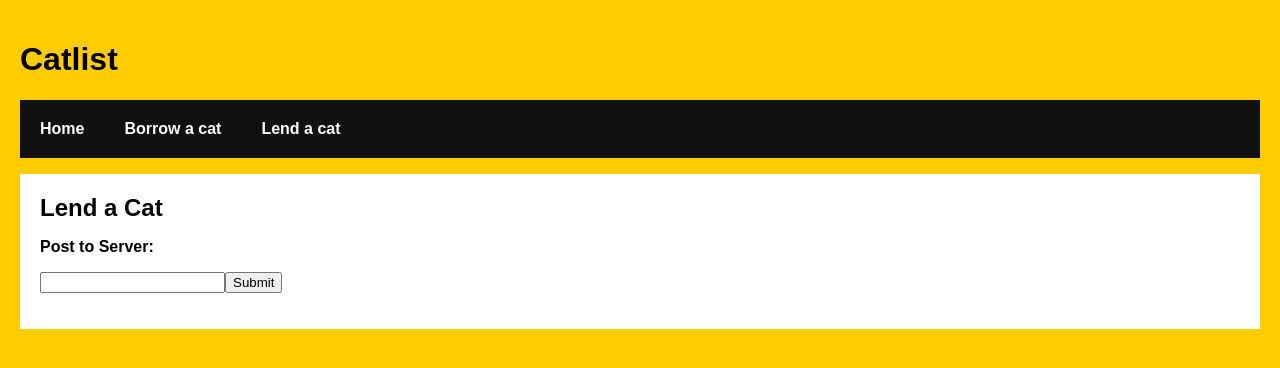
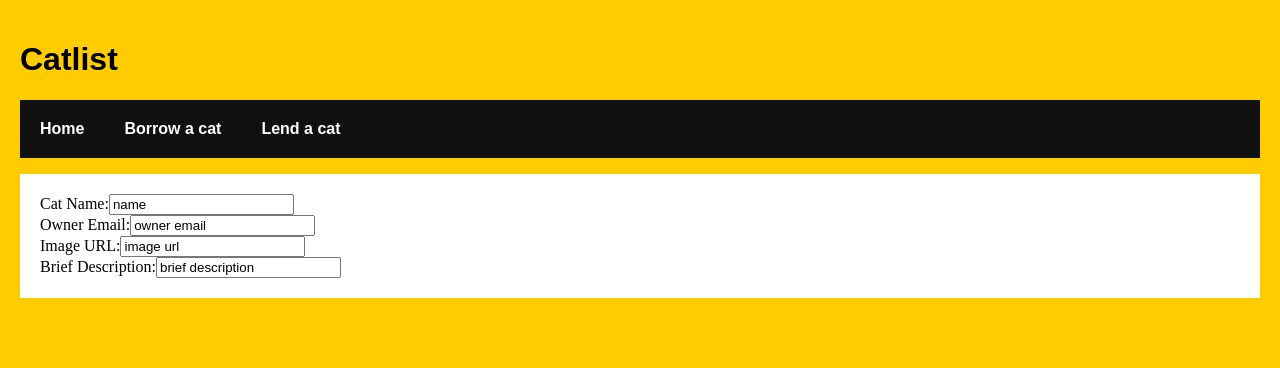
Before and after one commit to zakklepac/g97fsa, a React (Create React App) app in the folder client/: page /#/lend in a window 1280 px wide. Shown: the top 368 px of the page. Built offline with nearby package versions, Linux system fonts and the light colour scheme; no server answers.

Commit message:
added form

```diff
--- a/client/src/Lend.js
+++ b/client/src/Lend.js
@@ -1,53 +1,68 @@
 import React, { Component } from "react";
 
+
 class Lend extends Component {
-  state = {
-    response: '',
-    post: '',
-    responseToPost: '',
-  };
-  componentDidMount() {
-    this.callApi()
-      .then(res => this.setState({ response: res.express }))
-      .catch(err => console.log(err));
+  constructor(props) {
+    super(props);
+    this.state = {
+      name: "name",
+      email: "owner email",
+      image: "image url",
+      description: "brief description"
+    };
+
+    this.handleInputChange = this.handleInputChange.bind(this);
   }
-  callApi = async () => {
-    const response = await fetch('/lend');
-    const body = await response.json();
-    if (response.status !== 200) throw Error(body.message);
-    return body;
-  };
-  handleSubmit = async e => {
-    e.preventDefault();
-    const response = await fetch('/lend', {
-      method: 'POST',
-      headers: {
-        'Content-Type': 'application/json',
-      },
-      body: JSON.stringify({ post: this.state.post }),
+
+  handleInputChange(event) {
+    const target = event.target;
+    const value = target.type === 'checkbox' ? target.checked : target.value;
+    const name = target.name;
+
+    this.setState({
+      [name]: value
     });
-    const body = await response.text();
-    this.setState({ responseToPost: body });
-  };
+  }
 
   render() {
     return (
-      <div>
-        <h2>Lend a Cat</h2>
-        <p>{this.state.response}</p>
-        <form onSubmit={this.handleSubmit}>
-          <p>
-            <strong>Post to Server:</strong>
-          </p>
+      <form>
+        <label>
+          Cat Name:
           <input
+            name="name"
             type="text"
-            value={this.state.post}
-            onChange={e => this.setState({ post: e.target.value })}
-          />
-          <button type="submit">Submit</button>
-        </form>
-        <p>{this.state.responseToPost}</p>
-      </div>
+            value={this.state.name}
+            onChange={this.handleInputChange} />
+        </label>
+        <br />
+        <label>
+          Owner Email:
+          <input
+            name="email"
+            type="text"
+            value={this.state.email}
+            onChange={this.handleInputChange} />
+        </label>
+        <br />
+        <label>
+          Image URL:
+          <input
+            name="image"
+            type="text"
+            value={this.state.image}
+            onChange={this.handleInputChange} />
+        </label>
+        <br />
+        <label>
+          Brief Description:
+          <input
+            name="description"
+            type="text"
+            value={this.state.description}
+            onChange={this.handleInputChange} />
+        </label>
+      </form>
     );
   }
 }
```
